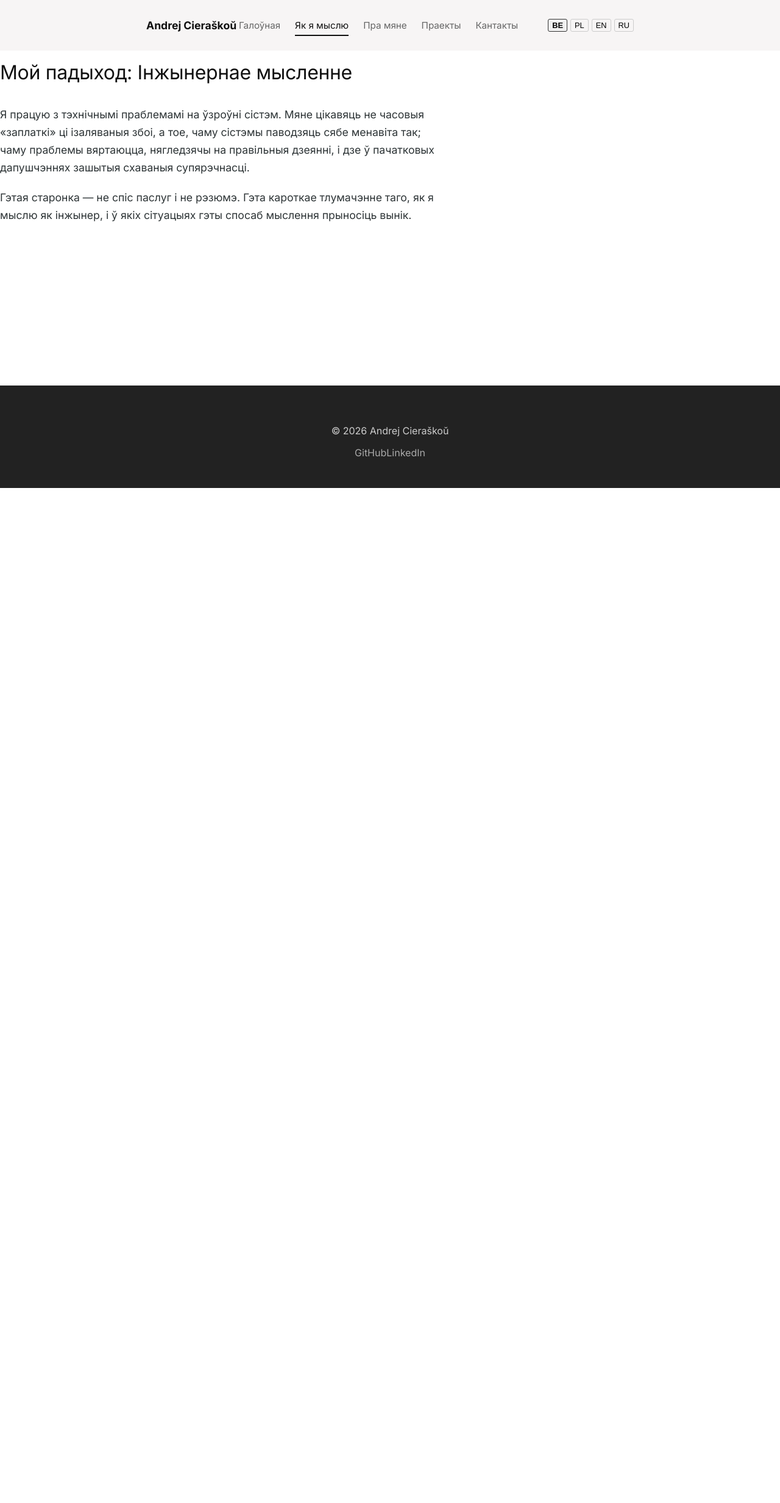
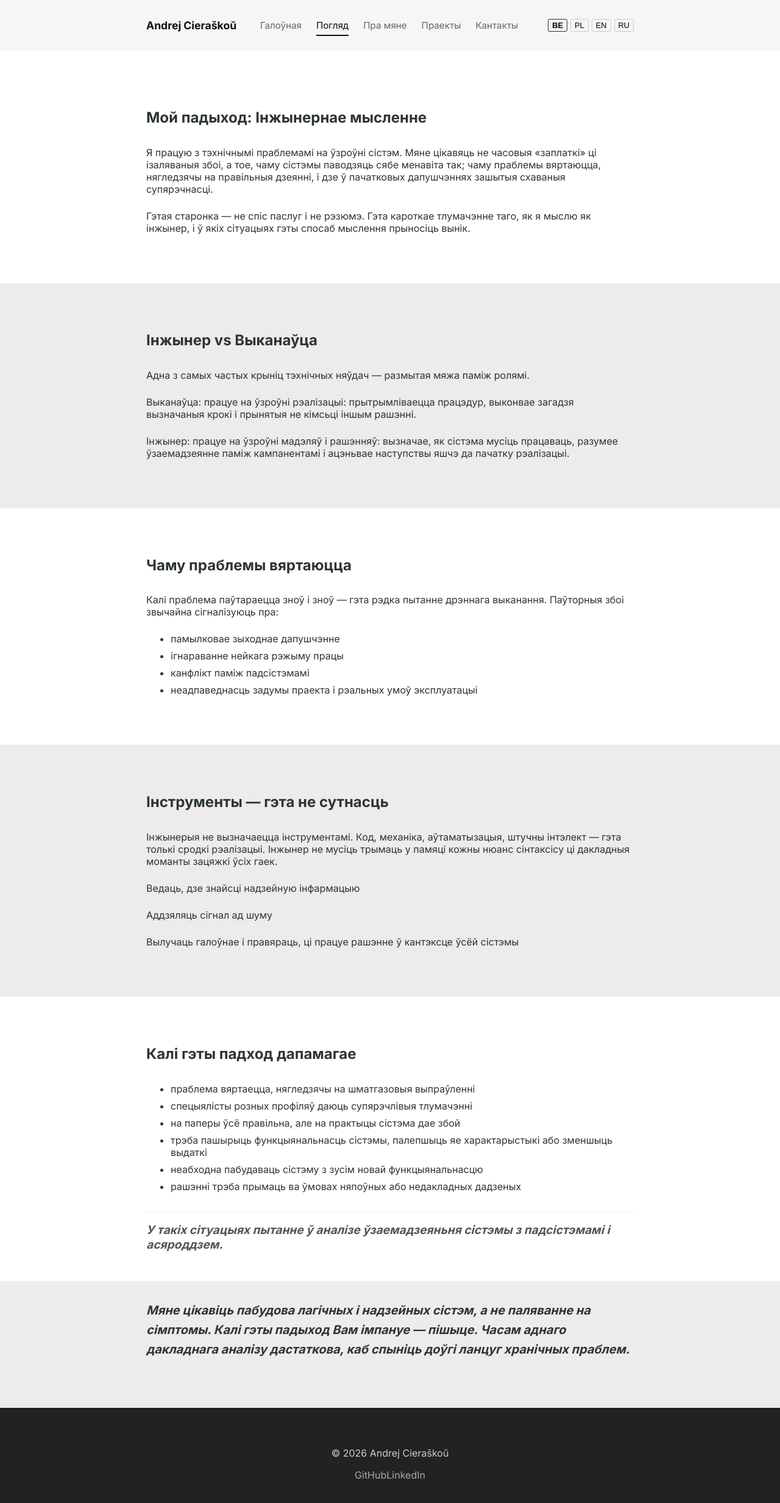
Before and after one commit to amc9002/my-personal-site, a React (Vite) app: page /how-i-think in a window 1280 px wide. Shown: the top 2464 px of the page at 61% size. Before the commit the page ends 800 px from the top, so only its background shows below. Built offline with nearby package versions, Linux system fonts and the light colour scheme.

Commit message:
refactor: simplify HowIThink page using universal Section component and fix TS types

```diff
--- a/public/locales/be/common.json
+++ b/public/locales/be/common.json
@@ -1,7 +1,7 @@
 {
   "nav": {
     "home": "Галоўная",
-    "howIThink": "Як я мыслю",
+    "howIThink": "Погляд",
     "about": "Пра мяне",
     "projects": "Праекты",
     "contact": "Кантакты"
--- a/public/locales/be/howIThink.json
+++ b/public/locales/be/howIThink.json
@@ -8,7 +8,7 @@
   },
   "engineerVsExecutor": {
     "title": "Інжынер vs Выканаўца",
-    "description": "Адна з самых частых крыніц тэхнічных няўдач — размытая мяжа паміж ролямі.",
+    "text": "Адна з самых частых крыніц тэхнічных няўдач — размытая мяжа паміж ролямі.",
     "roles": [
       {
         "name": "Выканаўца",
@@ -57,9 +57,10 @@
       "неабходна пабудаваць сістэму з зусім новай функцыянальнасцю",
       "рашэнні трэба прымаць ва ўмовах няпоўных або недакладных дадзеных"
     ],
-    "footer": "У такіх сітуацыях пытанне ўжо не толькі ў рамонце, але і ў глыбокім разуменні."
+    "footer": "У такіх сітуацыях пытанне ў аналізе ўзаемадзеяньня сістэмы з падсістэмамі і асяроддзем."
   },
   "closing": {
-    "text": "Мяне цікавіць пабудова лагічных і надзейных сістэм, а не паляванне на сімптомы. Калі гэты падыход супадае з вашым бачаннем — пішыце. Часам аднаго дакладнага аналізу дастаткова, каб спыніць доўгі ланцуг хранічных праблем."
+    "text": "Мяне цікавіць пабудова лагічных і надзейных сістэм, а не паляванне на сімптомы. Калі гэты падыход Вам імпануе — пішыце. Часам аднаго дакладнага аналізу дастаткова, каб спыніць доўгі ланцуг хранічных праблем.",
+    "items": []
   }
 }
--- a/src/App.tsx
+++ b/src/App.tsx
@@ -5,7 +5,7 @@ import { Footer } from "./components/layout/Footer/Footer";
 import ScrollToTop from "./components/ScrollToTop";
 
 import Home from "./pages/Home";
-import HowIThink from "./pages/HowIThink";
+import HowIThink from "./pages/HowIThink/HowIThink";
 import AboutMe from "./pages/AboutMe";
 import Projects from "./pages/Projects";
 import Contacts from "./pages/Contacts";
--- a/src/components/blocks/common/section/Section.module.css
+++ b/src/components/blocks/common/section/Section.module.css
@@ -60,3 +60,13 @@
 .textContent > *:last-child {
   margin-bottom: 0;
 }
+
+.footerText {
+  margin-top: 2rem !important; /* Force, калі глабальныя стылі ціснуць */
+  padding-top: 1rem;
+  border-top: 1px solid rgba(0, 0, 0, 0.05); /* Лёгкая рыска для аддзялення */
+  font-style: italic;
+  font-size: larger;
+  font-weight: bold;
+  color: #555;
+}
--- a/src/components/blocks/common/section/Section.tsx
+++ b/src/components/blocks/common/section/Section.tsx
@@ -3,31 +3,40 @@ import { Link } from "react-router-dom";
 import styles from "./Section.module.css";
 
 interface SectionProps {
-  title: string;
-  items: string[];
+  className?: string;
+  title?: string;
+  description?: string;
+  items?: string[];
   link?: string;
   linkText?: string;
   image?: string;
+  footer?: string;
   index: number;
 }
 
 const Section: React.FC<SectionProps> = ({
+  className,
   title,
-  items,
+  description,
+  items = [],
   link,
   linkText,
   image,
+  footer,
   index,
 }) => {
-  if (!items.length && !title) return null;
+  if (!items.length && !title && !description && !footer) return null;
 
   const isAlt = index % 2 !== 0;
 
   return (
-    <section className={`${styles.section} ${isAlt ? styles.altBg : ""}`}>
+    <section
+      className={`${styles.section} ${isAlt ? styles.altBg : ""} ${className || ""}`}
+    >
       <div className={`${styles.container} `}>
         <div className={styles.textContent}>
           <h1>{title}</h1>
+          {description && <p className={styles.description}>{description}</p>}
           {items.length > 3 ? (
             <ul>
               {items.map((item, i) => (
@@ -37,6 +46,7 @@ const Section: React.FC<SectionProps> = ({
           ) : (
             items.map((text, i) => <p key={i}>{text}</p>)
           )}
+          {footer && <p className={styles.footerText}>{footer}</p>}
           {link && linkText && (
             <Link to={link} className={styles.moreLink}>
               {linkText}
--- a/src/components/layout/Main/Main.module.css
+++ b/src/components/layout/Main/Main.module.css
@@ -1,17 +1,17 @@
 .mainContainer {
   width: 100%;
-  display: flex;
-  flex-direction: column;
+  display: grid;
+  grid-template-columns: 1fr min(800px, 92%) 1fr;
   padding: 0;
 }
 
-/* Стылізацыя тэксту БЕЗ неабходнасці дадаваць класы ў кожным блоку */
+.mainContainer > * {
+  grid-column: 2;
+}
 
-.mainContainer h1 {
-  font-size: 2rem; /* Менш за Hero, але больш за h2 */
-  margin-top: 4rem;
-  padding-bottom: 0.5rem;
-  color: #111;
+.mainContainer > section,
+.mainContainer > .hero {
+  grid-column: 1 / -1;
 }
 
 .hero + section h1:first-of-type,
@@ -19,38 +19,23 @@
   margin-top: 1rem !important;
 }
 
-.mainContainer h2 {
-  font-size: 1.8rem;
-  font-weight: 600;
-  margin-top: 3.5rem;
-  margin-bottom: 1.5rem;
-  line-height: 1.2;
+.mainContainer > div {
+  grid-column: 2;
+  width: 100%;
 }
 
-.mainContainer h1,
-.mainContainer h2 {
-  font-weight: 400; /* Было 600 ці 700, стала танчэй */
-  letter-spacing: -0.01em;
-}
-
-.mainContainer p {
-  max-width: 65ch; /* Ідэальная шырыня для чытання */
-  margin-bottom: 1.25rem;
-  font-size: 1.1rem;
-  line-height: 1.65;
-}
-
-.mainContainer ul {
-  padding-left: 1.5rem;
-  margin-bottom: 1.5rem;
+.mainContainer > section {
+  grid-column: 1 / -1;
 }
 
 .mainContainer li {
-  margin-bottom: 0.6rem;
-  font-size: 1.1rem;
+  margin-bottom: 0.5rem;
 }
 
-/* Адступы паміж вялікімі лагічнымі блокамі */
-.mainContainer section {
-  margin-bottom: 5rem;
+.mainContainer li:last-child {
+  margin-bottom: 0;
 }
+
+.mainContainer section:last-of-type {
+  margin-bottom: 0;
+}
--- a/src/pages/HowIThink.tsx
+++ /dev/null
@@ -1,18 +0,0 @@
-import { useTranslation } from "react-i18next";
-import Introduction from "../content/howIThink/introduction";
-
-const HowIThink = () => {
-  const { t } = useTranslation("howIThink");
-  return (
-    <Introduction
-      data={
-        t("introduction", { returnObjects: true }) as {
-          title: string;
-          text: string[];
-        }
-      }
-    />
-  );
-};
-
-export default HowIThink;
--- /dev/null
+++ b/src/pages/HowIThink/HowIThink.module.css
@@ -0,0 +1,12 @@
+.closingText {
+  padding-top: 0 !important;
+  margin-top: -2rem;
+}
+
+.closingText p {
+  font-size: 1.25rem;
+  font-style: italic;
+  font-weight: bold;
+  line-height: 1.6;
+  color: #333;
+}
--- /dev/null
+++ b/src/pages/HowIThink/HowIThink.tsx
@@ -0,0 +1,61 @@
+import { useTranslation } from "react-i18next";
+import Section from "../../components/blocks/common/section/Section"; // Шлях да твайго ўніверсальнага кампанента
+import styles from "./HowIThink.module.css"; // Калі патрэбныя спецыфічныя стылі для гэтай старонкі
+
+interface Role {
+  name: string;
+  description: string;
+}
+
+const HowIThink = () => {
+  const { t } = useTranslation("howIThink");
+
+  const getArray = (key: string): string[] => {
+    const res = t(key, { returnObjects: true });
+    return Array.isArray(res) ? (res as string[]) : [];
+  };
+
+  return (
+    <>
+      <Section
+        index={0}
+        title={t("introduction.title")}
+        items={getArray("introduction.text")}
+      />
+      <Section
+        index={1}
+        title={t("engineerVsExecutor.title")}
+        description={t("engineerVsExecutor.text")}
+        items={(
+          t("engineerVsExecutor.roles", { returnObjects: true }) as Role[]
+        ).map((r) => `${r.name}: ${r.description}`)}
+      />
+      <Section
+        index={2}
+        title={t("whyProblemsComeBack.title")}
+        description={t("whyProblemsComeBack.text")}
+        items={getArray("whyProblemsComeBack.points")}
+      />
+      <Section
+        index={3}
+        title={t("toolsAreNotThePoint.title")}
+        description={t("toolsAreNotThePoint.text")}
+        items={getArray("toolsAreNotThePoint.responsibilities")}
+      />
+      <Section
+        index={4}
+        title={t("whenThisWayOfThinkingHelps.title")}
+        items={getArray("whenThisWayOfThinkingHelps.cases")}
+        footer={t("whenThisWayOfThinkingHelps.footer")}
+      />
+      <Section
+        className={styles.closingText}
+        index={5}
+        description={t("closing.text")}
+        items={getArray("closing.items")}
+      />
+    </>
+  );
+};
+
+export default HowIThink;
```
